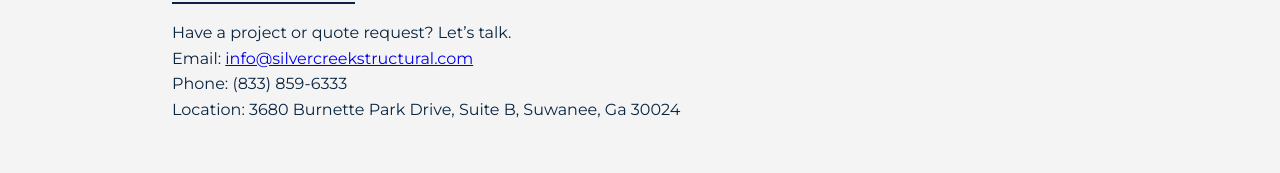
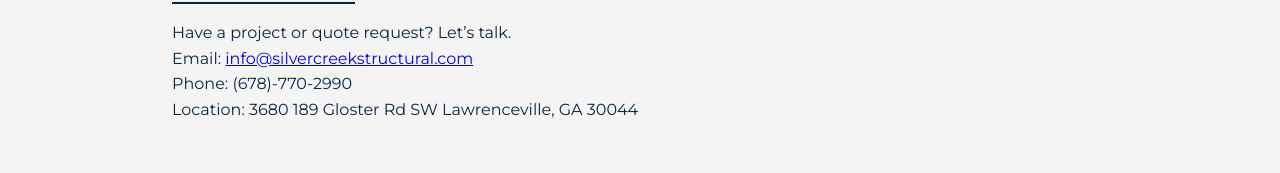
Before and after one commit to RylanMori/website, a plain HTML site: page index.html in a window 1280 px wide. Shown: the part 2662-2835 px from the top of the page. Drawn offline with Linux system fonts and the light colour scheme.

Commit message:
Info change

```diff
--- a/index.html
+++ b/index.html
@@ -178,8 +178,8 @@
     <h2>Contact Us</h2>
     <p>Have a project or quote request? Let’s talk.</p>
     <p>Email: <a href="mailto:info@silvercreekstructural.com">info@silvercreekstructural.com</a></p>
-    <p>Phone: (833) 859-6333</p>
-    <p>Location: 3680 Burnette Park Drive, Suite B, Suwanee, Ga 30024</p>
+    <p>Phone: (678)-770-2990</p>
+    <p>Location: 3680 189 Gloster Rd SW Lawrenceville, GA 30044</p>
   </section>
 
   <footer>
```
